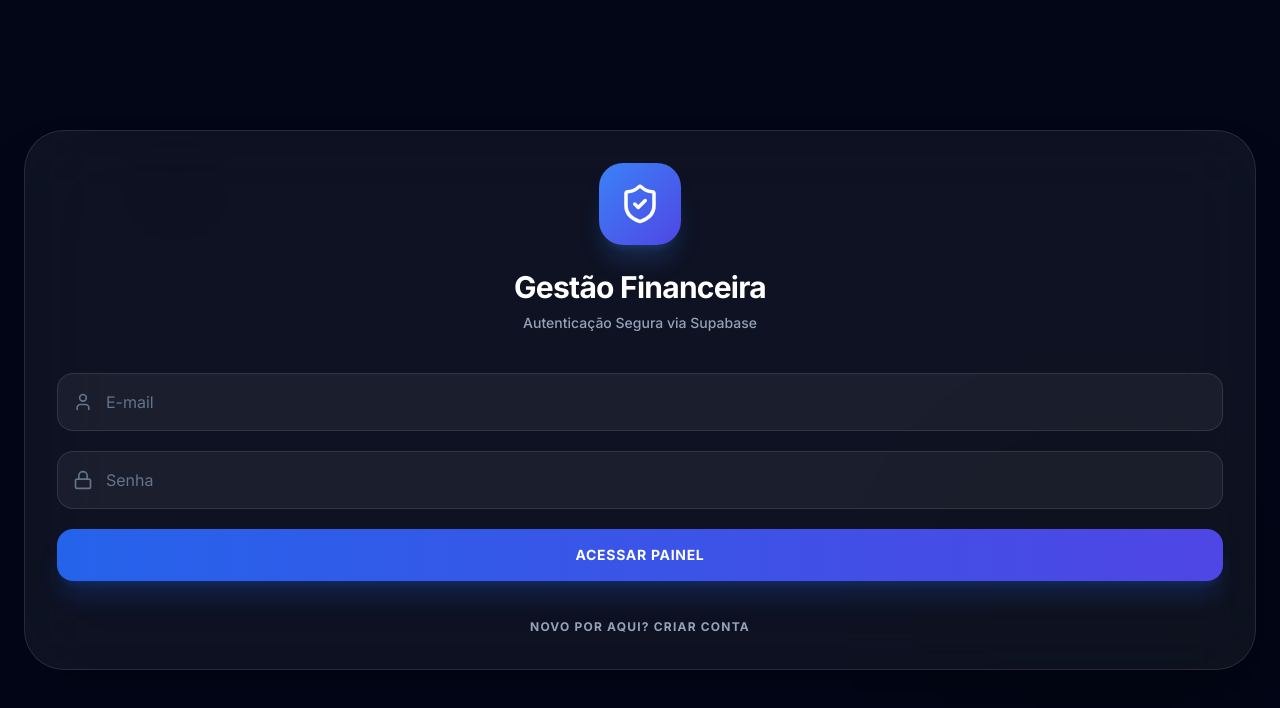
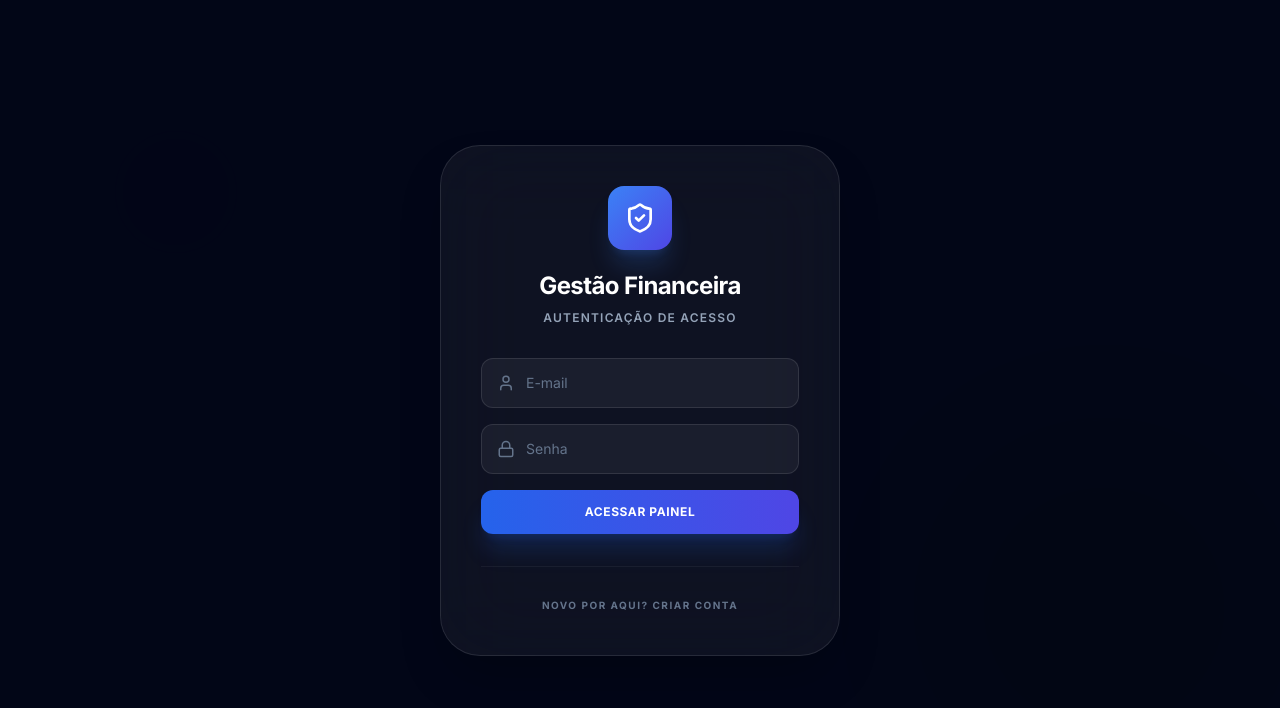
Before and after one commit to agenciabarcelos/appgestaofinanceira, a React (Vite) app: page / in a window 1280 px wide. Shown: the top 708 px of the page. Built offline with nearby package versions, Linux system fonts and the light colour scheme.

Commit message:
feat: Refactor transaction creation logic
Consolidates and clarifies the logic for handling single, recurring, and installment-based transactions. This improves code readability and maintainability by reducing redundancy.

```diff
--- a/App.tsx
+++ b/App.tsx
@@ -125,7 +125,6 @@ const App: React.FC = () => {
     const { recurrence, status, installmentsCount = 1, amount, ...baseData } = data;
 
     try {
-      // Caso 1: Lançamento em parcelas (Dividindo o valor total)
       if (installmentsCount > 1) {
         const amountPerParcel = amount / installmentsCount;
         const baseId = crypto.randomUUID();
@@ -150,7 +149,6 @@ const App: React.FC = () => {
         return;
       }
 
-      // Caso 2: Recorrência fixa (Repetindo o valor original)
       if (recurrence !== RecurrenceType.NONE) {
         let installments = 1, monthsToAdd = 0;
         switch (recurrence) {
@@ -181,7 +179,6 @@ const App: React.FC = () => {
         return;
       }
 
-      // Caso 3: Lançamento Único (À Vista)
       const newT = await storageService.saveTransaction({
         ...baseData,
         amount: amount,
@@ -276,26 +273,26 @@ const App: React.FC = () => {
         <div className="absolute top-0 -left-4 w-96 h-96 bg-blue-600 rounded-full mix-blend-multiply filter blur-[120px] opacity-20 animate-pulse"></div>
         <div className="absolute bottom-0 -right-4 w-96 h-96 bg-emerald-600 rounded-full mix-blend-multiply filter blur-[120px] opacity-20 animate-pulse animation-delay-2000"></div>
 
-        <div className="bg-white/5 backdrop-blur-2xl border border-white/10 p-8 rounded-[2.5rem] shadow-2xl w-full max-md z-10">
-          <div className="text-center mb-10">
-            <div className="inline-flex items-center justify-center p-5 bg-gradient-to-br from-blue-500 to-indigo-600 rounded-3xl shadow-xl shadow-blue-500/20 mb-6">
-              <ShieldCheck size={42} className="text-white" />
+        <div className="bg-white/5 backdrop-blur-2xl border border-white/10 p-6 md:p-10 rounded-[2.5rem] shadow-2xl w-full max-w-[400px] z-10 transition-all">
+          <div className="text-center mb-8">
+            <div className="inline-flex items-center justify-center p-4 bg-gradient-to-br from-blue-500 to-indigo-600 rounded-2xl shadow-xl shadow-blue-500/20 mb-5">
+              <ShieldCheck size={32} className="text-white" />
             </div>
-            <h1 className="text-3xl font-black text-white mb-2 tracking-tight">Gestão Financeira</h1>
-            <p className="text-slate-400 text-sm font-medium">
-              {isRegistering ? 'Crie sua conta no Supabase Cloud' : 'Autenticação Segura via Supabase'}
+            <h1 className="text-2xl font-black text-white mb-2 tracking-tight">Gestão Financeira</h1>
+            <p className="text-slate-400 text-xs font-semibold uppercase tracking-widest">
+              {isRegistering ? 'Criar Conta Cloud' : 'Autenticação de Acesso'}
             </p>
           </div>
 
-          <form onSubmit={isRegistering ? handleRegister : handleLogin} className="space-y-5">
+          <form onSubmit={isRegistering ? handleRegister : handleLogin} className="space-y-4">
             {isRegistering && (
               <div className="relative group">
-                <UserIcon className="absolute left-4 top-1/2 -translate-y-1/2 text-slate-500 group-focus-within:text-blue-500 transition-colors" size={20} />
+                <UserIcon className="absolute left-4 top-1/2 -translate-y-1/2 text-slate-500 group-focus-within:text-blue-500 transition-colors" size={18} />
                 <input
                   required
                   type="text"
                   placeholder="Seu Nome"
-                  className="w-full pl-12 pr-4 py-4 bg-white/5 border border-white/10 rounded-2xl text-white placeholder-slate-500 focus:outline-none focus:ring-2 focus:ring-blue-500 focus:bg-white/10 transition-all"
+                  className="w-full pl-11 pr-4 py-3.5 bg-white/5 border border-white/10 rounded-xl text-white placeholder-slate-500 focus:outline-none focus:ring-2 focus:ring-blue-500 focus:bg-white/10 transition-all text-sm"
                   value={authForm.name}
                   onChange={e => setAuthForm({ ...authForm, name: e.target.value })}
                 />
@@ -303,31 +300,31 @@ const App: React.FC = () => {
             )}
 
             <div className="relative group">
-              <UserIcon className="absolute left-4 top-1/2 -translate-y-1/2 text-slate-500 group-focus-within:text-blue-500 transition-colors" size={20} />
+              <UserIcon className="absolute left-4 top-1/2 -translate-y-1/2 text-slate-500 group-focus-within:text-blue-500 transition-colors" size={18} />
               <input
                 required
                 type="email"
                 placeholder="E-mail"
-                className="w-full pl-12 pr-4 py-4 bg-white/5 border border-white/10 rounded-2xl text-white placeholder-slate-500 focus:outline-none focus:ring-2 focus:ring-blue-500 focus:bg-white/10 transition-all"
+                className="w-full pl-11 pr-4 py-3.5 bg-white/5 border border-white/10 rounded-xl text-white placeholder-slate-500 focus:outline-none focus:ring-2 focus:ring-blue-500 focus:bg-white/10 transition-all text-sm"
                 value={authForm.email}
                 onChange={e => setAuthForm({ ...authForm, email: e.target.value })}
               />
             </div>
 
             <div className="relative group">
-              <Lock className="absolute left-4 top-1/2 -translate-y-1/2 text-slate-500 group-focus-within:text-blue-500 transition-colors" size={20} />
+              <Lock className="absolute left-4 top-1/2 -translate-y-1/2 text-slate-500 group-focus-within:text-blue-500 transition-colors" size={18} />
               <input
                 required
                 type="password"
                 placeholder="Senha"
-                className="w-full pl-12 pr-4 py-4 bg-white/5 border border-white/10 rounded-2xl text-white placeholder-slate-500 focus:outline-none focus:ring-2 focus:ring-blue-500 focus:bg-white/10 transition-all"
+                className="w-full pl-11 pr-4 py-3.5 bg-white/5 border border-white/10 rounded-xl text-white placeholder-slate-500 focus:outline-none focus:ring-2 focus:ring-blue-500 focus:bg-white/10 transition-all text-sm"
                 value={authForm.password}
                 onChange={e => setAuthForm({ ...authForm, password: e.target.value })}
               />
             </div>
 
             {authError && (
-              <div className="bg-rose-500/10 border border-rose-500/20 text-rose-500 text-xs py-3 px-4 rounded-xl text-center font-semibold">
+              <div className="bg-rose-500/10 border border-rose-500/20 text-rose-500 text-[10px] py-2.5 px-4 rounded-xl text-center font-bold uppercase">
                 {authError}
               </div>
             )}
@@ -335,16 +332,16 @@ const App: React.FC = () => {
             <button
               type="submit"
               disabled={authLoading}
-              className="w-full py-4 bg-gradient-to-r from-blue-600 to-indigo-600 text-white font-black rounded-2xl hover:brightness-110 transition-all shadow-xl shadow-blue-600/20 active:scale-[0.98] uppercase tracking-wider text-sm flex items-center justify-center gap-2"
+              className="w-full py-3.5 bg-gradient-to-r from-blue-600 to-indigo-600 text-white font-black rounded-xl hover:brightness-110 transition-all shadow-xl shadow-blue-600/20 active:scale-[0.98] uppercase tracking-wider text-xs flex items-center justify-center gap-2"
             >
-              {authLoading ? <Loader2 className="animate-spin" size={20} /> : (isRegistering ? 'Cadastrar Agora' : 'Acessar Painel')}
+              {authLoading ? <Loader2 className="animate-spin" size={18} /> : (isRegistering ? 'Cadastrar Agora' : 'Acessar Painel')}
             </button>
           </form>
 
-          <div className="mt-8 text-center">
+          <div className="mt-8 text-center border-t border-white/5 pt-6">
             <button
               onClick={() => { setIsRegistering(!isRegistering); setAuthError(''); }}
-              className="text-slate-400 hover:text-blue-400 text-xs font-bold transition-colors uppercase tracking-widest"
+              className="text-slate-500 hover:text-blue-400 text-[10px] font-black transition-colors uppercase tracking-[0.15em]"
             >
               {isRegistering ? 'Voltar para o Login' : 'Novo por aqui? Criar Conta'}
             </button>
```
